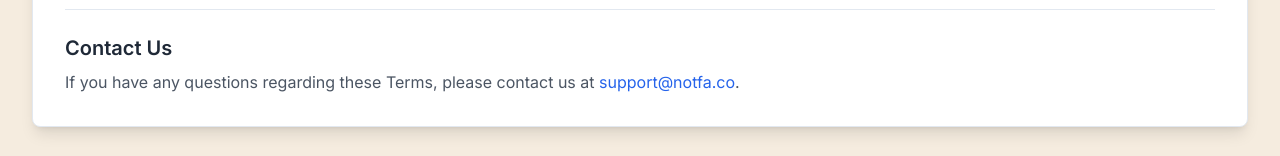
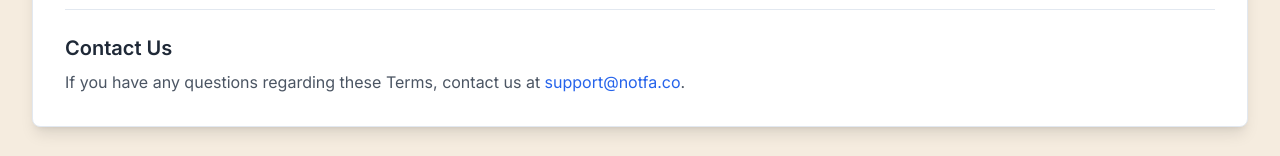
Before and after one commit to coderpr0grammer/htn2024, a Next.js app: page /legal in a window 1280 px wide. Shown: the part 1925-2081 px from the top of the page. Built offline with nearby package versions, Linux system fonts and the light colour scheme; no server answers.

Commit message:
new main

```diff
--- a/app/legal/page.tsx
+++ b/app/legal/page.tsx
@@ -36,7 +36,7 @@ export default function TermsOfService() {
 
           <div className="mt-8 border-t pt-6">
             <h3 className="text-xl font-semibold text-gray-800 mb-2">Contact Us</h3>
-            <p className="text-gray-600">If you have any questions regarding these Terms, please contact us at <a href="mailto:support@notfa.co" className="text-blue-600 hover:underline">support@notfa.co</a>.</p>
+            <p className="text-gray-600">If you have any questions regarding these Terms, contact us at <a href="mailto:support@notfa.co" className="text-blue-600 hover:underline">support@notfa.co</a>.</p>
           </div>
         </CardContent>
       </Card>
```
